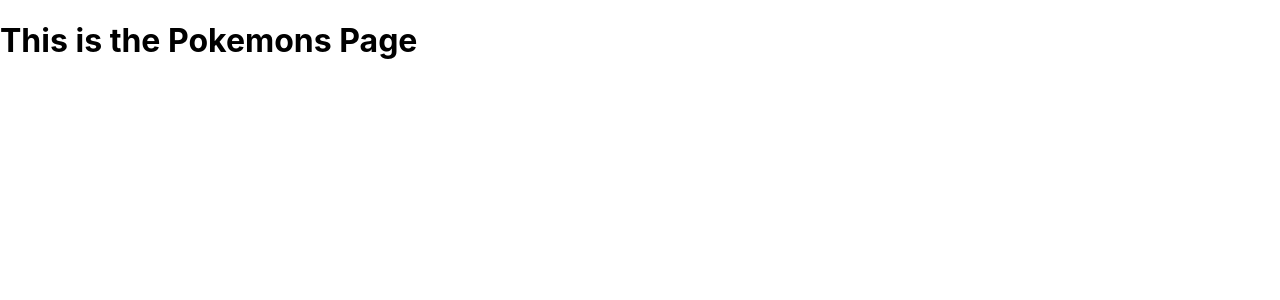
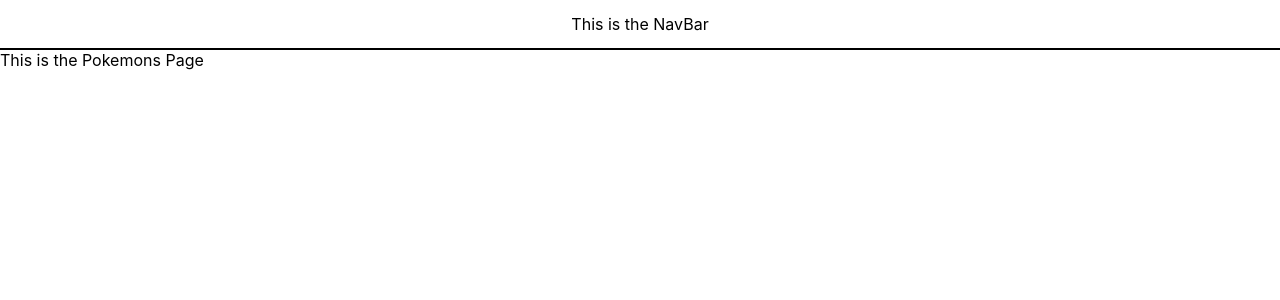
Before and after one commit to DarioJejer/PI-Pokemon-FT14a, a React (Create React App) app in the folder client/: page /pokemons in a window 1280 px wide. Shown: the top 300 px of the page. Built offline with nearby package versions, Linux system fonts and the light colour scheme.

Commit message:
CreateNavBarComponent

```diff
--- a/client/src/App.js
+++ b/client/src/App.js
@@ -1,7 +1,7 @@
 import './App.css';
 import { Route } from "react-router-dom";
-import LandingPage from "./Pages/LandingPage/LandingPage.js";
-import Home from "./Pages/Home/Home.js";
+import LandingPage from "./Pages/LandingPage/LandingPage.jsx";
+import Home from "./Pages/Home/Home.jsx";
 
 
 function App() {
--- /dev/null
+++ b/client/src/Components/NavBar/NavBar.css
@@ -0,0 +1,7 @@
+.navbar{
+    display: grid;
+    height: 3em;
+    border-bottom: 2px solid black;
+    justify-content: center;
+    align-content: center;
+}
--- /dev/null
+++ b/client/src/Components/NavBar/NavBar.jsx
@@ -0,0 +1,12 @@
+import './NavBar.css';
+import { Link } from 'react-router-dom';
+
+function NavBar() {
+    return (
+        <div className="navbar">
+            This is the NavBar
+        </div>
+    );
+  }
+
+export default NavBar;
--- a/client/src/Pages/Home/Home.js
+++ b/client/src/Pages/Home/Home.jsx
@@ -1,9 +1,13 @@
 // import './LandingPage.css';
 import { Link } from 'react-router-dom';
+import NavBar from "../../Components/NavBar/NavBar.jsx";
 
 function Home() {
     return (
-      <h1>This is the Pokemons Page</h1>
+      <>
+        <NavBar />
+        This is the Pokemons Page
+      </>
     );
   }
 
```
Also changed, not shown: client/src/Pages/LandingPage/LandingPage.jsx (renamed from client/src/Pages/LandingPage/LandingPage.js).
